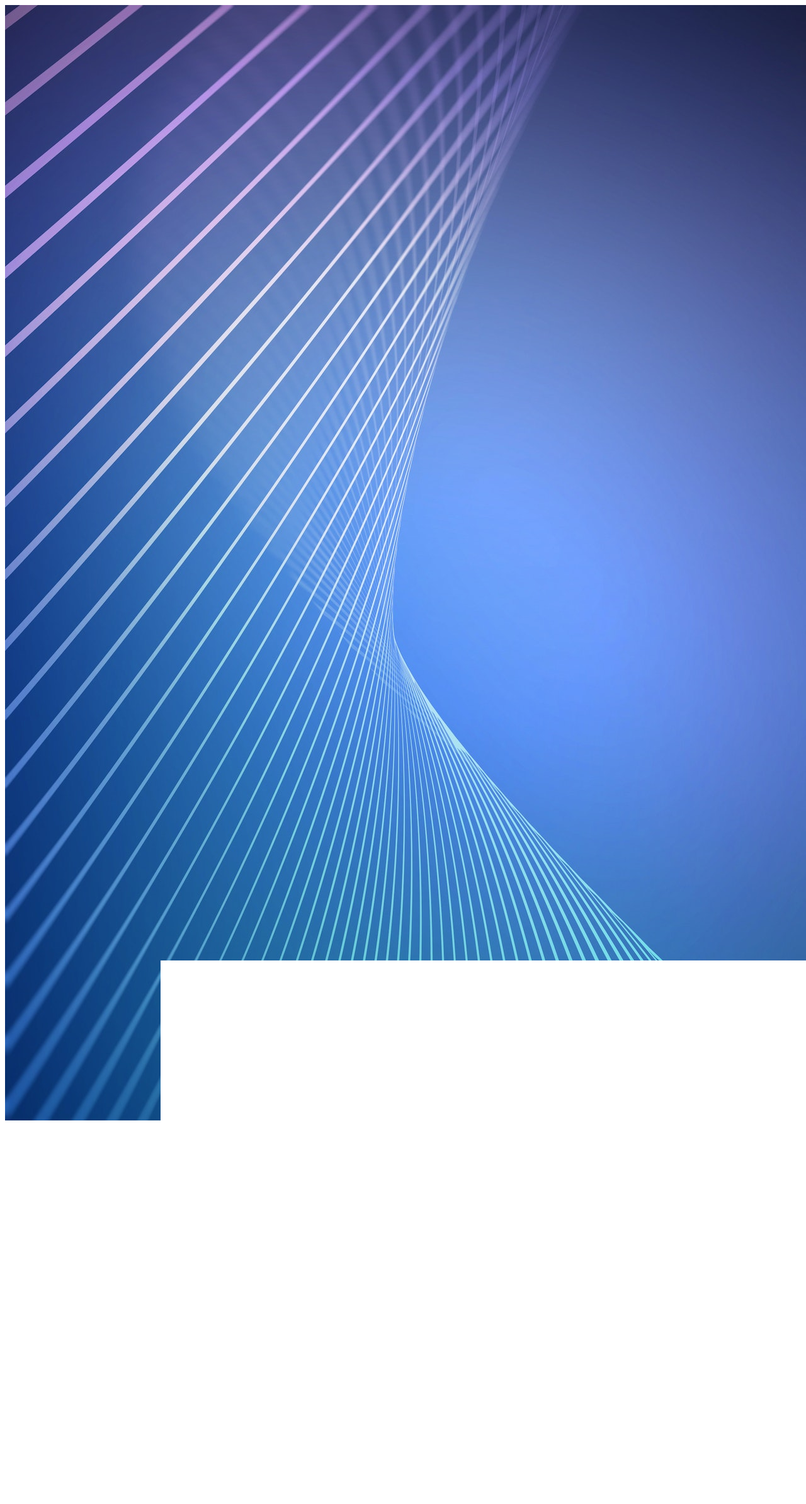
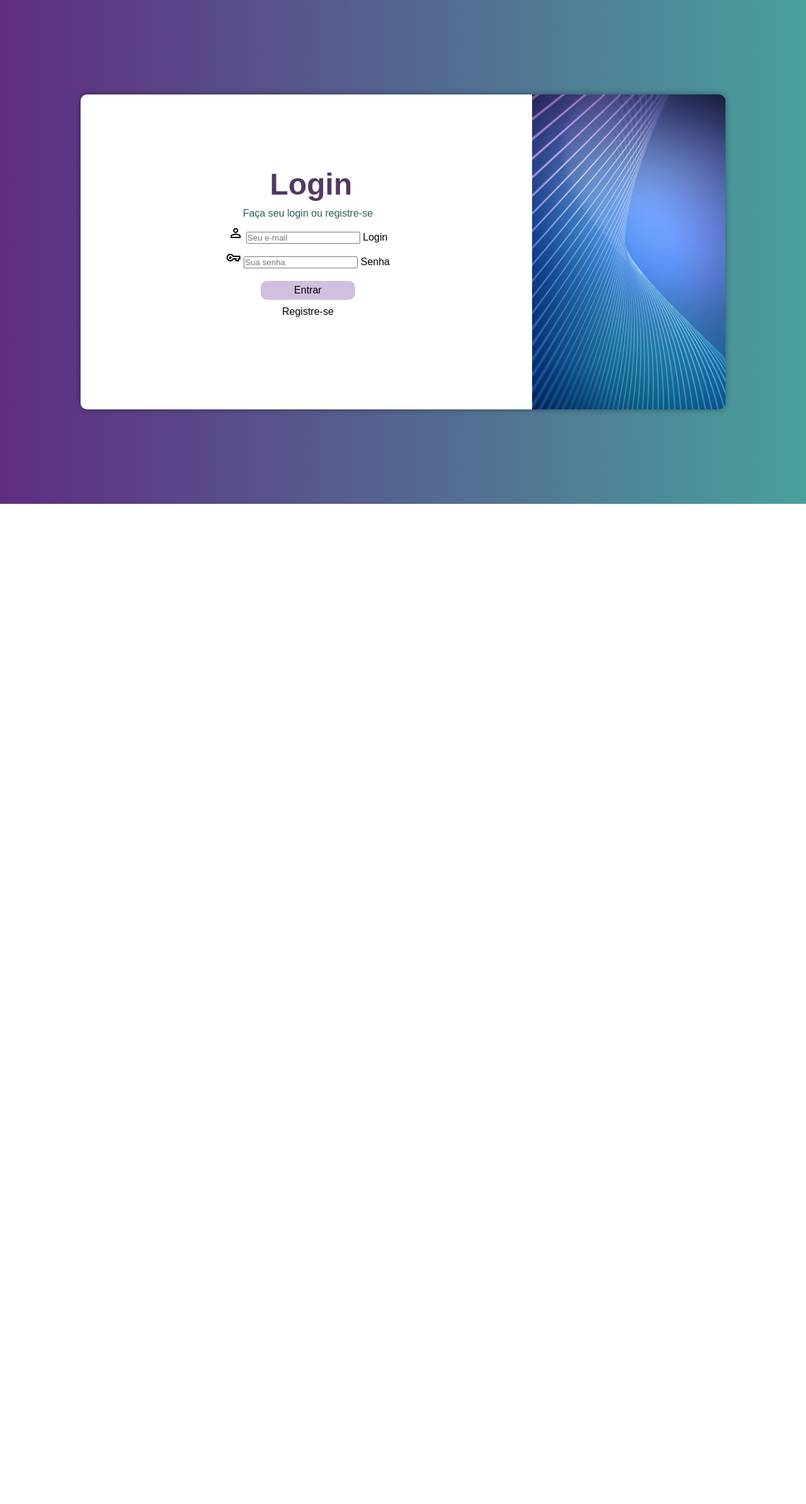
Before and after one commit to deywsonsilva/projeto-login, a PHP site: page / in a window 1280 px wide. Shown: the whole page at 63% size. After the commit the page ends 800 px from the top, so only its background shows below. Run offline with PHP 8.4, Linux system fonts and the light colour scheme.

Commit message:
Finalizado

```diff
--- /dev/null
+++ b/estilos/media-query.css
@@ -0,0 +1,56 @@
+@charset "UTF-8";
+
+@media  screen and (min-width: 768px) and (max-width: 992px) {
+    #login {
+        width: 70vw;
+        float: right;
+    }
+
+    section#login > div#img {
+        float: left;
+        height: 100%;
+        width: 30%;
+    }
+    body {
+        background: linear-gradient(to right, #5f2c82, #49a09d);
+    }
+
+    #formulario h1 {
+        font-size: 3em;
+        color: #513961;
+    }
+    #formulario p {
+        color: #2b5e5c;
+    }
+    #formulario {
+        margin-top: 100px;
+    }
+}
+
+@media screen and (min-width: 992px) {
+    #login {
+        width: 80vw;
+        float: left;
+    }
+    section#login > div#img {
+        float: right;
+        height: 100%;
+        width: 30%;
+    }
+    body {
+        background: linear-gradient(to right, #5f2c82, #49a09d);
+    }
+
+    #formulario h1 {
+        font-size: 3em;
+        font-size: 3em;
+        color: #513961;
+    }
+    #formulario p {
+        color: #2b5e5c;
+    }
+    #formulario {
+        margin-top: 100px;
+    }
+
+}
--- a/estilos/style.css
+++ b/estilos/style.css
@@ -5,3 +5,92 @@
     Verde: #49a09d
     Lilás: #5f2c82
 */
+
+* {
+    font-family: Arial, Helvetica, sans-serif;
+    margin: 0px;
+    padding: 0px;
+    box-sizing: border-box;
+}
+
+body, html {
+    background-color: #5f2c82;
+    height: 100vh;
+    width: 100vw;
+}
+
+main {
+    position: relative;
+    height: 100vh;
+    width: 100vw;
+
+}
+
+#login {
+    position: absolute;
+    top: 50%;
+    left: 50%;
+    transform: translate(-50%, -50%);
+    overflow: hidden;
+    background-color: white;
+    height: 500px;
+    width: 270px;
+    border-radius: 10px;
+    box-shadow: 0px 0px 10px rgba(0, 0, 0, 0.37);
+
+    transition: width 0.3s, height 0.3s;
+}
+
+#login > #img {
+    display: block;
+    background: #5f2c82 url(../imagens/img-form.jpg) no-repeat;
+    height: 200px;
+    background-size: cover;
+
+
+}
+
+#formulario {
+    display: block;
+    text-align: center;
+    padding: 5px;
+    font-size: 1em;
+}
+
+h1 {
+    padding: 10px;
+}
+
+a.registre-se {
+    color: black;
+    text-decoration: none;
+}
+
+input[type=submit] {
+    font-size: 1em;
+    width: 150px;
+    height: 30px;
+    margin: 20px 0px 10px 0px;
+    background-color: #d2bfdf;
+    border-radius: 10px;
+    cursor: pointer;
+    border: none;
+}
+input[type=submit]:hover {
+    background-color: #5f2c82;
+    color: #d2bfdf;
+    transition-duration: 0.5s;
+}
+
+
+.campo {
+    margin-top: 10px;
+}
+
+input[type=email]:focus {
+    background-color: #eee8f3;
+}
+
+input[type=password]:focus {
+    background-color: #eee8f3;
+}
--- a/index.html
+++ b/index.html
@@ -5,19 +5,32 @@
     <meta http-equiv="X-UA-Compatible" content="IE=edge">
     <meta name="viewport" content="width=device-width, initial-scale=1.0">
     <link rel="stylesheet" href="estilos/style.css">
+    <link rel="stylesheet" href="https://fonts.googleapis.com/css2?family=Material+Symbols+Outlined:opsz,wght,FILL,GRAD@48,400,0,0" />
+    <link rel="stylesheet" href="estilos/media-query.css">
     <title>Login</title>
 </head>
 <body>
     <main>
         <section id="login">
             <div id="img">
-                <img src="imagens/img-form.jpg" alt="">
+
             </div>
             <div id="formulario">
                 <h1>Login</h1>
                 <p>Faça seu login ou registre-se</p>
-                <form action="login.php">
-
+                <form action="login.php" autocomplete="off">
+                    <div class="campo">
+                        <span class="material-symbols-outlined">person</span>
+                        <input type="email" name="login" id="ilogin" required placeholder="Seu e-mail" autocomplete="email">
+                        <label for="ilogin">Login </label>
+                    </div>
+                    <div class="campo">
+                        <span class="material-symbols-outlined">vpn_key</span>
+                        <input type="password" name="senha" id="isenha" required placeholder="Sua senha" minlength="8">
+                        <label for="isenha">Senha </label>
+                    </div>
+                    <input type="submit" value="Entrar"> <br>
+                    <a href="#" class="registre-se">Registre-se</a>
                 </form>
             </div>
         </section>
--- /dev/null
+++ b/login.php
@@ -0,0 +1 @@
+a
```
